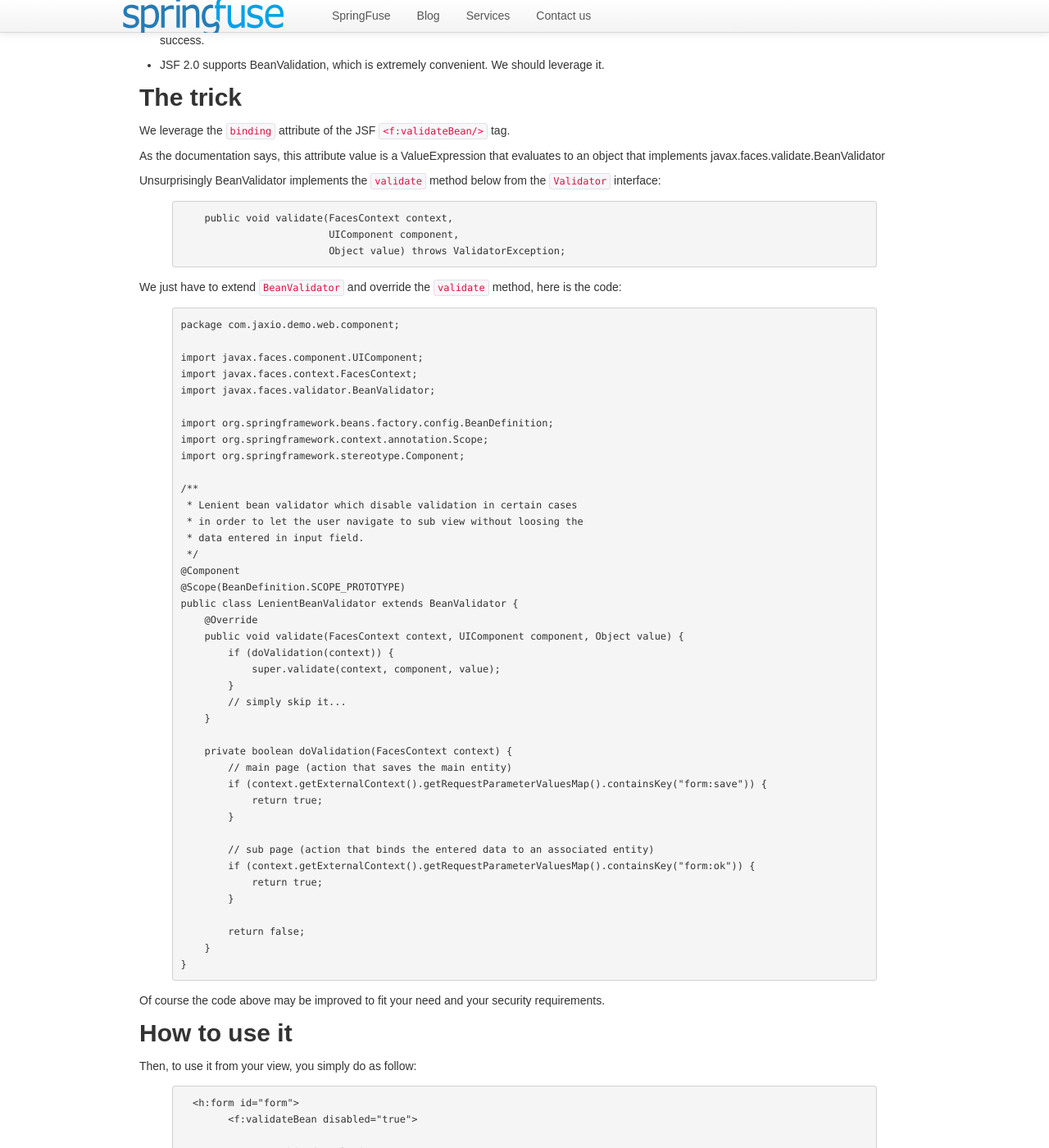
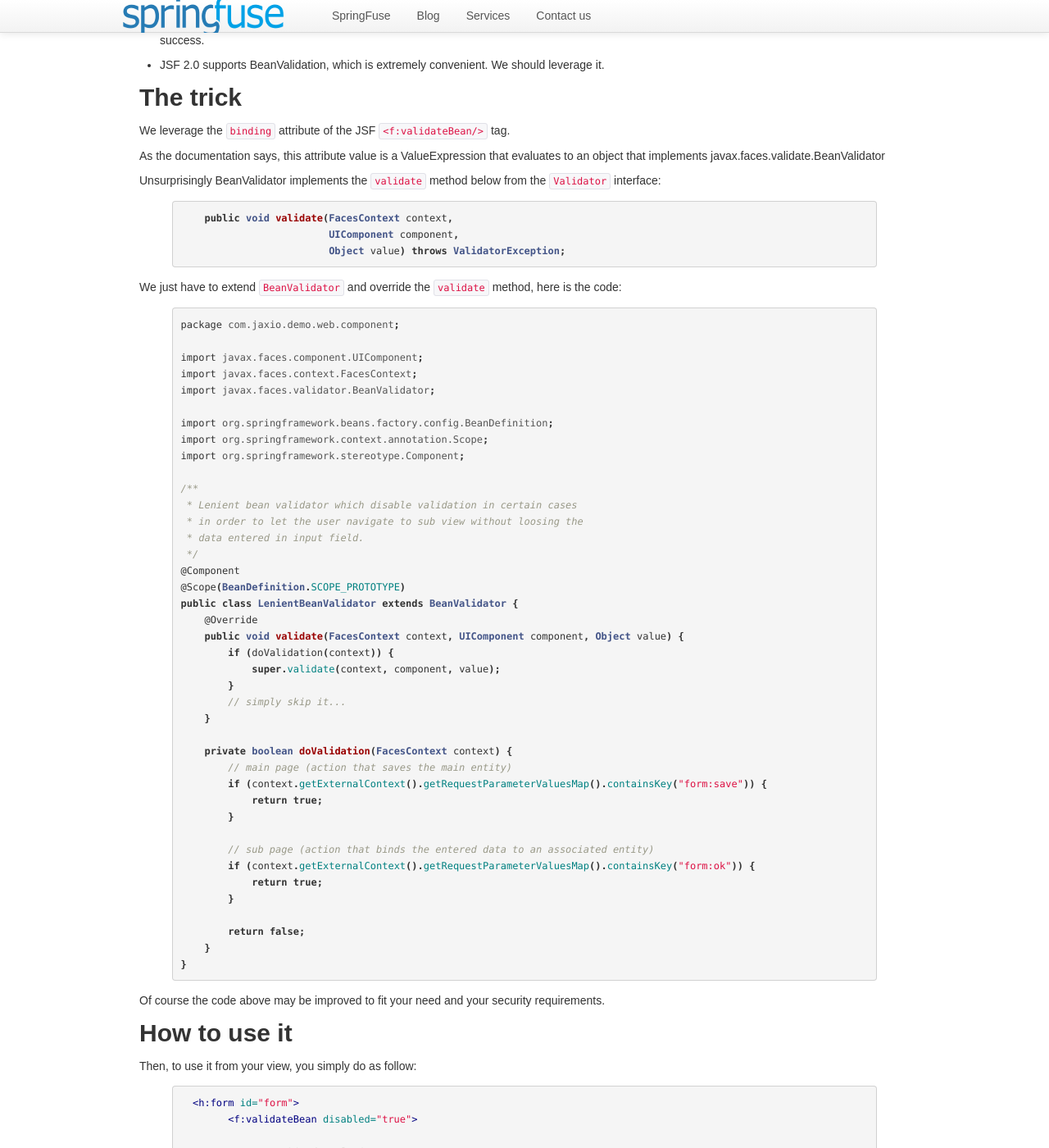
Before and after one commit to springfuse/springfuse.github.com, a Jekyll site: the page built from _posts/2011-12-15-skip-jsf-validation-depending-on-action.md, in a window 1280 px wide and 1400 px high, scrolled down 421 px. Shown: the whole window at 82% size. Built offline with Jekyll 4.4.1, drawn with Linux system fonts in a browser that asks for light colours; Markdown is read by kramdown in place of the engine named in the settings; comment, search, counter and statistics services are not loaded.

Commit message:
syntax highlighting is back :-)

```diff
--- a/_includes/head.html
+++ b/_includes/head.html
@@ -8,6 +8,7 @@
 
     <!-- Le styles -->
     <link href="/css/bootstrap.css" rel="stylesheet">
+    <link href="/css/syntax.css" rel="stylesheet">
 
     <style type="text/css">
     body {
--- /dev/null
+++ b/css/syntax.css
@@ -0,0 +1,60 @@
+.highlight  { background: #ffffff; }
+.highlight .c { color: #999988; font-style: italic } /* Comment */
+.highlight .err { color: #a61717; background-color: #e3d2d2 } /* Error */
+.highlight .k { font-weight: bold } /* Keyword */
+.highlight .o { font-weight: bold } /* Operator */
+.highlight .cm { color: #999988; font-style: italic } /* Comment.Multiline */
+.highlight .cp { color: #999999; font-weight: bold } /* Comment.Preproc */
+.highlight .c1 { color: #999988; font-style: italic } /* Comment.Single */
+.highlight .cs { color: #999999; font-weight: bold; font-style: italic } /* Comment.Special */
+.highlight .gd { color: #000000; background-color: #ffdddd } /* Generic.Deleted */
+.highlight .gd .x { color: #000000; background-color: #ffaaaa } /* Generic.Deleted.Specific */
+.highlight .ge { font-style: italic } /* Generic.Emph */
+.highlight .gr { color: #aa0000 } /* Generic.Error */
+.highlight .gh { color: #999999 } /* Generic.Heading */
+.highlight .gi { color: #000000; background-color: #ddffdd } /* Generic.Inserted */
+.highlight .gi .x { color: #000000; background-color: #aaffaa } /* Generic.Inserted.Specific */
+.highlight .go { color: #888888 } /* Generic.Output */
+.highlight .gp { color: #555555 } /* Generic.Prompt */
+.highlight .gs { font-weight: bold } /* Generic.Strong */
+.highlight .gu { color: #aaaaaa } /* Generic.Subheading */
+.highlight .gt { color: #aa0000 } /* Generic.Traceback */
+.highlight .kc { font-weight: bold } /* Keyword.Constant */
+.highlight .kd { font-weight: bold } /* Keyword.Declaration */
+.highlight .kp { font-weight: bold } /* Keyword.Pseudo */
+.highlight .kr { font-weight: bold } /* Keyword.Reserved */
+.highlight .kt { color: #445588; font-weight: bold } /* Keyword.Type */
+.highlight .m { color: #009999 } /* Literal.Number */
+.highlight .s { color: #d14 } /* Literal.String */
+.highlight .na { color: #008080 } /* Name.Attribute */
+.highlight .nb { color: #0086B3 } /* Name.Builtin */
+.highlight .nc { color: #445588; font-weight: bold } /* Name.Class */
+.highlight .no { color: #008080 } /* Name.Constant */
+.highlight .ni { color: #800080 } /* Name.Entity */
+.highlight .ne { color: #990000; font-weight: bold } /* Name.Exception */
+.highlight .nf { color: #990000; font-weight: bold } /* Name.Function */
+.highlight .nn { color: #555555 } /* Name.Namespace */
+.highlight .nt { color: #000080 } /* Name.Tag */
+.highlight .nv { color: #008080 } /* Name.Variable */
+.highlight .ow { font-weight: bold } /* Operator.Word */
+.highlight .w { color: #bbbbbb } /* Text.Whitespace */
+.highlight .mf { color: #009999 } /* Literal.Number.Float */
+.highlight .mh { color: #009999 } /* Literal.Number.Hex */
+.highlight .mi { color: #009999 } /* Literal.Number.Integer */
+.highlight .mo { color: #009999 } /* Literal.Number.Oct */
+.highlight .sb { color: #d14 } /* Literal.String.Backtick */
+.highlight .sc { color: #d14 } /* Literal.String.Char */
+.highlight .sd { color: #d14 } /* Literal.String.Doc */
+.highlight .s2 { color: #d14 } /* Literal.String.Double */
+.highlight .se { color: #d14 } /* Literal.String.Escape */
+.highlight .sh { color: #d14 } /* Literal.String.Heredoc */
+.highlight .si { color: #d14 } /* Literal.String.Interpol */
+.highlight .sx { color: #d14 } /* Literal.String.Other */
+.highlight .sr { color: #009926 } /* Literal.String.Regex */
+.highlight .s1 { color: #d14 } /* Literal.String.Single */
+.highlight .ss { color: #990073 } /* Literal.String.Symbol */
+.highlight .bp { color: #999999 } /* Name.Builtin.Pseudo */
+.highlight .vc { color: #008080 } /* Name.Variable.Class */
+.highlight .vg { color: #008080 } /* Name.Variable.Global */
+.highlight .vi { color: #008080 } /* Name.Variable.Instance */
+.highlight .il { color: #009999 } /* Literal.Number.Integer.Long */
```
